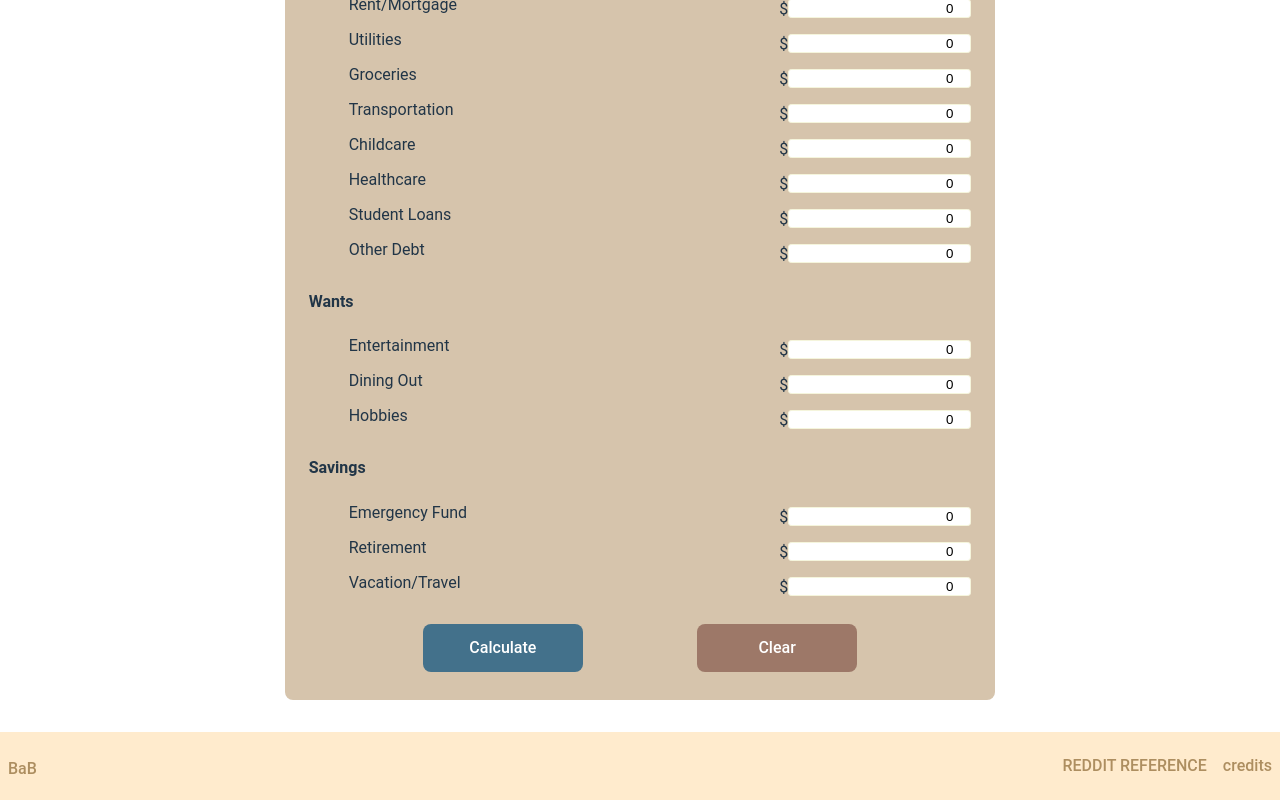
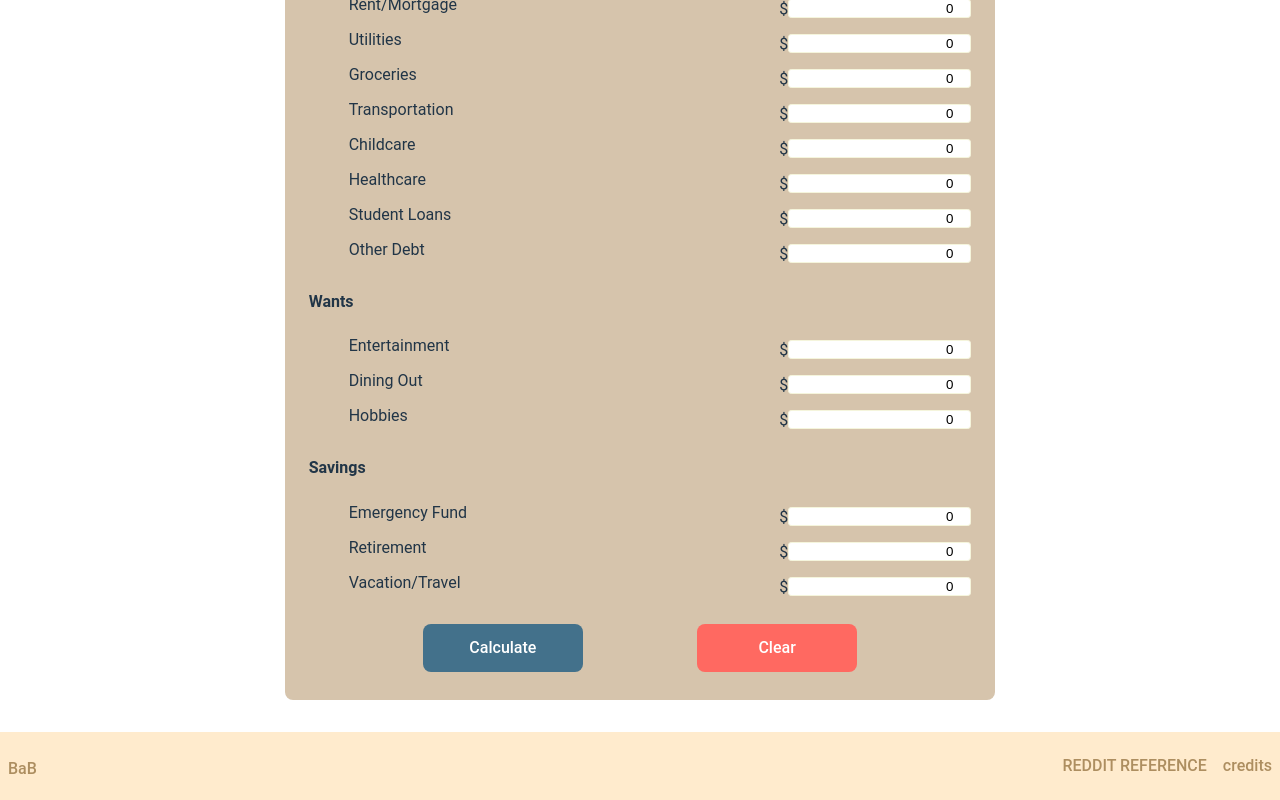
Before and after one commit to doanaminh/build-a-budget, a React (Vite) app in the folder client/: page /budget-calculator in a window 1280 px wide. Shown: the part 476-1276 px from the top of the page. Built offline with nearby package versions, Linux system fonts and the light colour scheme; a web font is replaced by a local one.

Commit message:
changed color of clear button

```diff
--- a/client/src/pages/BudgetCalculator.tsx
+++ b/client/src/pages/BudgetCalculator.tsx
@@ -349,7 +349,7 @@ export default function() {
                             }}
                         >Calculate</Button>
                         <Button
-                            backgroundColor="#9d7868"
+                            backgroundColor="#FF6961"
                             color="white"
                             fontSize="1rem"
                             height="3rem"
```
